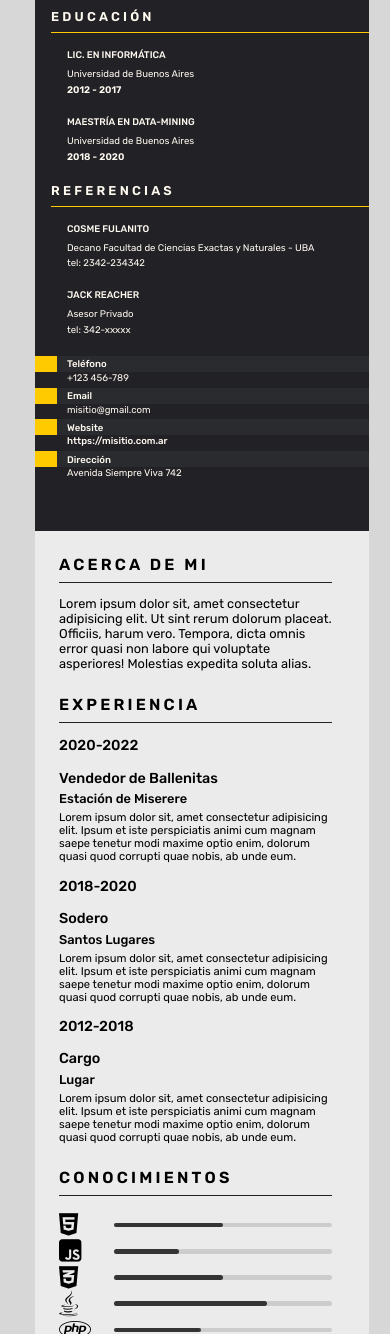
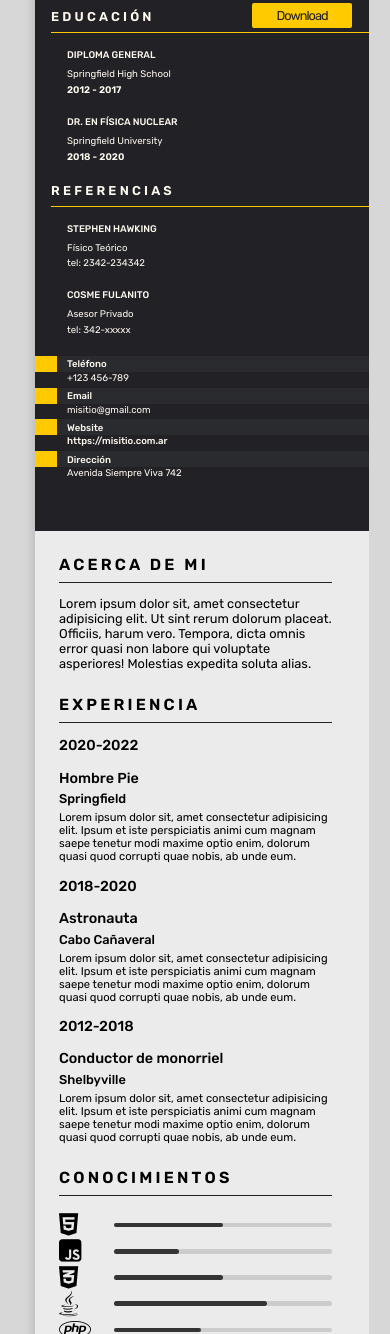
Before and after one commit to hjaast77/Frontend-Ticmas, a plain HTML site: page index.html in a window 390 px wide. Shown: the part 296-1630 px from the top of the page. Drawn offline with nearby package versions, Linux system fonts and the light colour scheme.

Commit message:
btn downloald version mobile

```diff
--- a/index.html
+++ b/index.html
@@ -38,19 +38,20 @@
               Homero
             </p>
             <p class="titulo" id="titulo">Web Developer</p>
+            <a href="pdf/mi-CV.pdf" id="download">Download</a>
           </div>
         </div>
         <div class="items">
           <h2>Educación</h2>
           <ul>
             <li>
-              <h3>Lic. en informática</h3>
-              <p>Universidad de Buenos Aires</p>
+              <h3>Diploma General</h3>
+              <p>Springfield High School</p>
               <p><span> 2012 - 2017</span></p>
             </li>
             <li>
-              <h3>Maestría en Data-Mining</h3>
-              <p>Universidad de Buenos Aires</p>
+              <h3>Dr. en Física Nuclear</h3>
+              <p>Springfield University</p>
               <p><span> 2018 - 2020</span></p>
             </li>
           </ul>
@@ -59,12 +60,12 @@
           <h2>Referencias</h2>
           <ul>
             <li>
-              <h3>Cosme Fulanito</h3>
-              <p>Decano Facultad de Ciencias Exactas y Naturales - UBA</p>
+              <h3>Stephen Hawking</h3>
+              <p>Físico Teórico</p>
               <p>tel: 2342-234342</p>
             </li>
             <li>
-              <h3>Jack Reacher</h3>
+              <h3>Cosme Fulanito</h3>
               <p>Asesor Privado</p>
               <p>tel: 342-xxxxx</p>
             </li>
@@ -132,8 +133,8 @@
                 <li class="grid-exp">
                   <p class="eperiencia-años">2020-2022</p>
                   <div class="experiencia-desc">
-                    <h3>Vendedor de Ballenitas</h3>
-                    <h4>Estación de Miserere</h4>
+                    <h3>Hombre Pie</h3>
+                    <h4>Springfield</h4>
                     <p class="logros">
                       Lorem ipsum dolor sit, amet consectetur adipisicing elit.
                       Ipsum et iste perspiciatis animi cum magnam saepe tenetur
@@ -145,8 +146,8 @@
                 <li class="grid-exp">
                   <p class="eperiencia-años">2018-2020</p>
                   <div class="experiencia-desc">
-                    <h3>Sodero</h3>
-                    <h4>Santos Lugares</h4>
+                    <h3>Astronauta</h3>
+                    <h4>Cabo Cañaveral</h4>
                     <p class="logros">
                       Lorem ipsum dolor sit, amet consectetur adipisicing elit.
                       Ipsum et iste perspiciatis animi cum magnam saepe tenetur
@@ -158,8 +159,8 @@
                 <li class="grid-exp">
                   <p class="eperiencia-años">2012-2018</p>
                   <div class="experiencia-desc">
-                    <h3>Cargo</h3>
-                    <h4>Lugar</h4>
+                    <h3>Conductor de monorriel</h3>
+                    <h4>Shelbyville </h4>
                     <p class="logros">
                       Lorem ipsum dolor sit, amet consectetur adipisicing elit.
                       Ipsum et iste perspiciatis animi cum magnam saepe tenetur
--- a/js/main.js
+++ b/js/main.js
@@ -23,6 +23,8 @@ function generarCV(){
     html2pdf(areaCV, opt)
 }
 
+
+
 let botonCv = document.getElementById("boton-dwnld");
 botonCv.addEventListener('click', () =>{
   scaleCV()
--- a/styles/styles.css
+++ b/styles/styles.css
@@ -11,9 +11,14 @@ body {
   display: grid;
   grid-template-columns: 1fr 3fr;
   margin: 3rem auto;
+  box-shadow: 0 3px 10px rgb(0 0 0 / 0.2);
 }
 
 .titulo {
+  display: none;
+}
+
+#download {
   display: none;
 }
 
@@ -410,9 +415,27 @@ body {
 
   .titulo {
     border: 1px solid rgb(255 202 0);
-    padding: 0.6rem 1.1rem;
+    padding: 0.6rem 1.13rem;
     margin: 0;
     display: block;
     font-size: 0.7rem;
   }
+
+  #download {
+    display: block;
+    position: absolute;
+    margin: 0;
+    top: 18.7rem;
+    font-size: 0.8rem;
+    padding: .3rem 1.5rem;
+    background-color: rgb(255 202 0);
+    border-radius: 2px;
+    cursor: pointer;
+    color: rgb(34 33 38);
+    text-decoration: none;
+  }
+
+  #download:hover{
+    background-color: rgb(255, 215, 56);
+  }
 }
```
Also changed, not shown: 1 other file.
